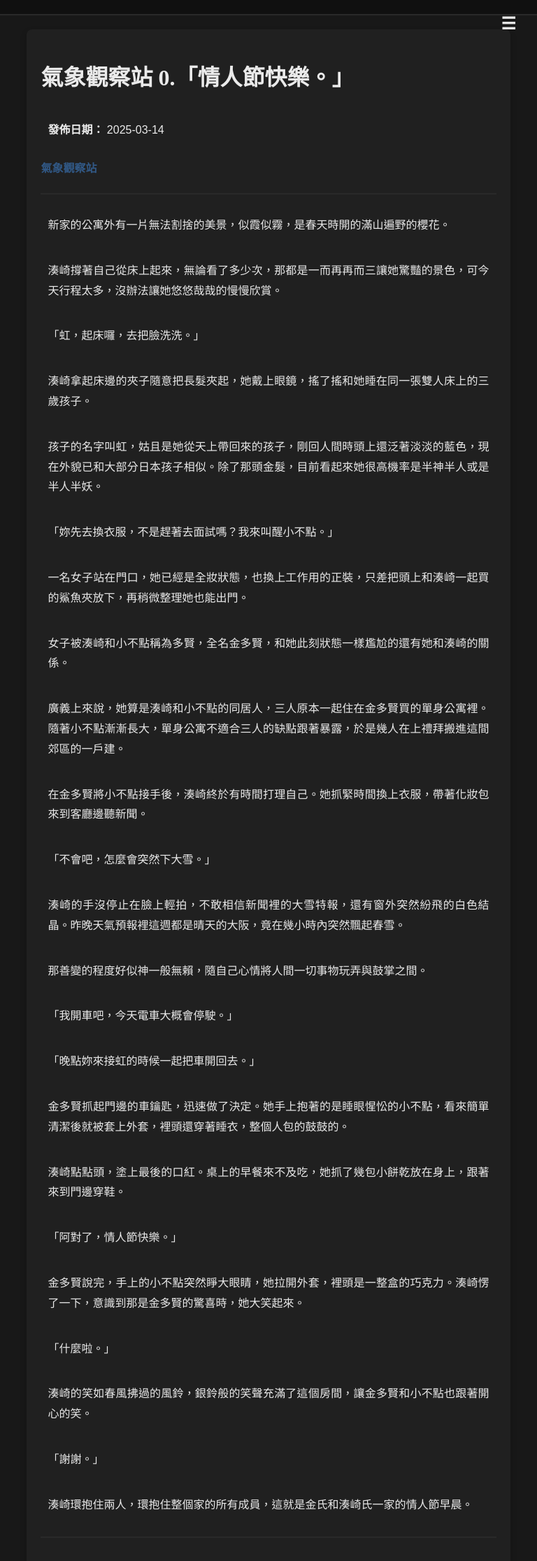
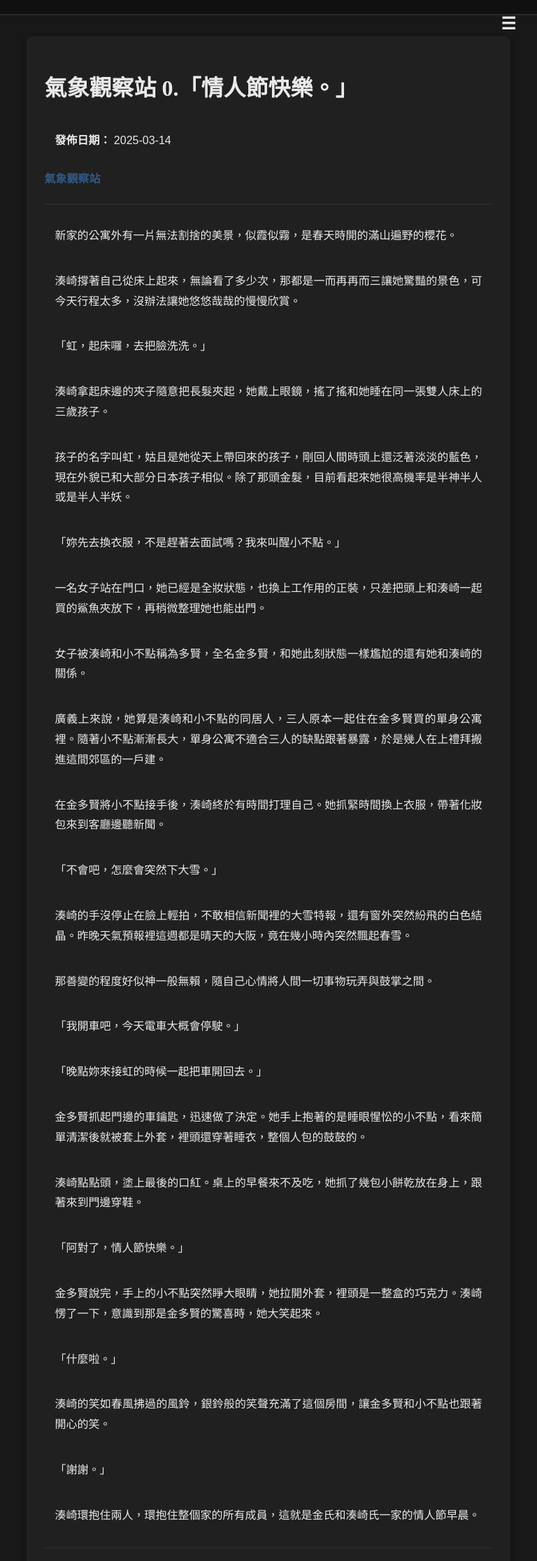
Before and after one commit to thekingwithdonkeyears/website, a Jekyll site: the page built from _posts/2025-03-14-氣象觀察站-情人節快樂.md, in a window 768 px wide. Shown: the top 2231 px of the page at 70% size. Built offline with Jekyll 4.4.1, drawn with Linux system fonts in a browser that asks for light colours; comment, search, counter and statistics services are not loaded.

Commit message:
modify css

```diff
--- a/assets/css/style.css
+++ b/assets/css/style.css
@@ -1,4 +1,6 @@
-/* 全域變數 */
+/*==============================
+    全域變數
+===============================*/
 :root {
     --bg-color: #181818; /* Soft dark gray */
     --text-color: #EAEAEA; /* Warm white */
@@ -14,13 +16,14 @@
     --category-text: #EAEAEA; /* Category text */
 }
 
-/* 全站樣式 */
+/*==============================
+    全站基本樣式
+===============================*/
 body {
     background-color: var(--bg-color);
     color: var(--text-color);
     font-family: "Noto Sans TC", "Microsoft JhengHei", sans-serif;
     line-height: 1.8;
-
     margin: 0;
     padding: 0;
     display: flex;
@@ -36,75 +39,18 @@ a {
     font-weight: bold;
     transition: color 0.3s ease;
 }
-
 a:hover {
     color: var(--hover-color);
     text-decoration: underline;
 }
 
-/* 主要內容區塊 */
-.container {
-    max-width: 85%;
-    width: 100%;
-    margin: 30px auto;
-    background-color: var(--content-bg);
-    padding: 25px;
-    border-radius: 8px;
-    box-shadow: 0 4px 10px rgba(0, 0, 0, 0.2);
-    transition: background-color 0.3s ease;
-    box-sizing: border-box; /* 確保 padding 不影響最大寬度 */
-}
-
-/* 導航欄 */
-.navbar {
-    width: 100%;
-    background-color: var(--navbar-bg);
+/*==============================
+    文字與版型
+===============================*/
+/* 文字內容 */
+p {
+    text-align: justify;
     padding: 10px 0;
-    text-align: center;
-    border-bottom: 2px solid var(--border-color);
-}
-
-.navbar ul {
-    display: flex;
-    justify-content: center; /* Center all items */
-    list-style: none;
-    margin: 0;
-    padding: 0;
-    width: 100%;
-}
-
-.navbar-container {
-    display: flex;
-    justify-content: center; /* Center align */
-    align-items: center;
-    padding: 0 20px;
-    max-width: 1200px;
-    margin: 0 auto;
-}
-
-.site-name h1 {
-    margin: 0;
-    color: var(--text-color);
-}
-
-/* 導航連結 */
-.navbar ul li {
-    margin: 0 20px;
-}
-
-.navbar ul li a {
-    color: var(--link-color);
-    font-size: 1.2em;
-    font-weight: bold;
-    padding: 10px 15px;
-    border-radius: 5px;
-    transition: background-color 0.3s ease, color 0.3s ease;
-}
-
-.navbar ul li a:hover {
-    color: var(--hover-color);
-    background-color: var(--navbar-hover-bg);
-    border-radius: 5px;
 }
 
 /* 標題樣式 */
@@ -115,6 +61,7 @@ h1, h2, h3, h4, h5, h6 {
     transition: color 0.3s ease;
 }
 
+/* 章節標題 */
 section h2 {
     font-size: 2rem;
     font-weight: bold;
@@ -126,22 +73,14 @@ section h2 {
     margin-bottom: 20px;
     transition: border-bottom 0.3s ease;
 }
-
 section h2:hover {
     border-bottom: 3px solid var(--hover-color);
 }
 
-/* 文字內容 */
-p {
-    text-align: justify;
-    padding: 10px 0;
-}
-
-/* 列表 */
+/* 列表樣式 */
 ul {
     padding-left: 20px;
 }
-
 li {
     margin-bottom: 5px;
 }
@@ -154,6 +93,74 @@ hr {
     margin: 20px 0;
 }
 
+/*==============================
+    主要容器與導覽列
+===============================*/
+/* 主要內容區塊 */
+.container {
+    max-width: 85%;
+    width: 100%;
+    margin: 50px auto;
+    background-color: var(--content-bg);
+    padding: 30px;
+    border-radius: 8px;
+    box-shadow: 0 4px 10px rgba(0, 0, 0, 0.2);
+    transition: background-color 0.3s ease;
+    box-sizing: border-box;
+}
+
+/* 導覽列 */
+.navbar {
+    width: 100%;
+    background-color: var(--navbar-bg);
+    padding: 10px 0;
+    text-align: center;
+    border-bottom: 2px solid var(--border-color);
+}
+.navbar-container {
+    display: flex;
+    justify-content: center;
+    align-items: center;
+    padding: 0 20px;
+    max-width: 1200px;
+    margin: 0 auto;
+}
+.navbar ul {
+    display: flex;
+    justify-content: center;
+    list-style: none;
+    margin: 0;
+    padding: 0;
+    width: 100%;
+}
+.navbar ul li {
+    margin: 0 20px;
+}
+.navbar ul li a {
+    color: var(--link-color);
+    font-size: 1.2em;
+    font-weight: bold;
+    padding: 10px 15px;
+    border-radius: 5px;
+    transition: background-color 0.3s ease, color 0.3s ease;
+}
+.navbar ul li a:hover {
+    color: var(--hover-color);
+    background-color: var(--navbar-hover-bg);
+}
+.site-name h1 {
+    margin: 0;
+    color: var(--text-color);
+}
+
+/* 漢堡選單 (僅限手機) */
+.hamburger {
+    display: none;
+}
+
+/*==============================
+    按鈕與其他元件
+===============================*/
 /* 按鈕 */
 button {
     background: var(--button-bg);
@@ -165,7 +172,6 @@ button {
     font-weight: bold;
     transition: background-color 0.3s ease, transform 0.2s ease;
 }
-
 button:hover {
     background: var(--button-hover-bg);
     transform: scale(1.05);
@@ -195,7 +201,6 @@ button:hover {
     justify-content: center;
     padding: 20px;
 }
-
 .category-item {
     background: var(--category-bg);
     color: var(--category-text);
@@ -203,14 +208,15 @@ button:hover {
     border-radius: 5px;
     transition: transform 0.2s ease, background-color 0.3s ease;
 }
-
 .category-item:hover {
     transform: scale(1.1);
     background: var(--hover-color);
     color: #101010;
 }
 
-/* 頁尾 */
+/*==============================
+    頁尾
+===============================*/
 footer {
     width: 100%;
     background-color: var(--navbar-bg);
@@ -220,44 +226,19 @@ footer {
     margin-top: auto;
     border-top: 1px solid var(--border-color);
     display: flex;
-    justify-content: center; /* Center content */
+    justify-content: center;
     align-items: center;
     flex-direction: column;
 }
 
-/* Hide hamburger menu on larger screens */
-.hamburger {
-    display: none; /* Default: hidden */
-}
-
-/* 手機版導覽列 - 隱藏選單，點擊才展開 */
+/*==============================
+    響應式調整
+===============================*/
+/* 手機版導覽列與內容調整 */
 @media (max-width: 768px) {
     .navbar {
         position: relative;
     }
-
-    .navbar ul {
-        display: none;
-        position: absolute;
-        top: 100%;
-        left: 0;
-        width: 100%;
-        background-color: var(--navbar-bg);
-        flex-direction: column;
-        text-align: center;
-        padding: 10px 0;
-        box-shadow: 0 4px 10px rgba(0, 0, 0, 0.3);
-    }
-
-    .navbar ul.active {
-        display: flex;
-    }
-
-    .navbar ul li {
-        margin: 10px 0;
-    }
-
-    /* 漢堡選單按鈕 */
     .hamburger {
         display: block;
         cursor: pointer;
@@ -270,22 +251,38 @@ footer {
         top: 10px;
         right: 20px;
     }
-}
-
-/* 響應式設計 */
-@media (max-width: 768px) {
+    .navbar ul {
+        display: none;
+        position: absolute;
+        top: 100%;
+        left: 0;
+        width: 100%;
+        background-color: var(--navbar-bg);
+        flex-direction: column;
+        text-align: center;
+        padding: 15px 0;
+        box-shadow: 0 4px 10px rgba(0, 0, 0, 0.3);
+    }
+    .navbar ul.active {
+        display: flex;
+    }
+    .navbar ul li {
+        margin: 10px 0;
+    }
     .container {
         max-width: 90%;
-        margin: 20px auto;
-        padding: 20px; /* 增加內距 */
+        margin: 30px auto;
+        padding: 25px;
     }
-
     p {
-        padding-left: 10px; /* 避免文字貼邊 */
-        padding-right: 10px;
+        padding-left: 15px;
+        padding-right: 15px;
     }
 }
 
+/*==============================
+    iframe 區塊
+===============================*/
 .iframe-container {
     display: flex;
     flex-wrap: wrap;
@@ -295,20 +292,16 @@ footer {
     width: 100%;
     justify-content: center;
 }
-
-/* 預設手機版 (兩個 iframe 上下排列) */
 .iframe-container iframe {
     width: 100%;
-    height: 650px; /* 設定較高的高度 */
+    height: 650px;
 }
-
-/* 桌機版 (兩個 iframe 各佔 50%) */
 @media (min-width: 768px) {
     .iframe-container {
-        justify-content: space-between; /* 讓左右兩個 iframe 各自對齊 */
+        justify-content: space-between;
     }
     .iframe-container iframe {
-        width: calc(50% - 5px); /* 減去 gap，確保對齊 */
-        height: 700px; /* 桌機版高度再增加 */
+        width: calc(50% - 5px);
+        height: 700px;
     }
 }
```
